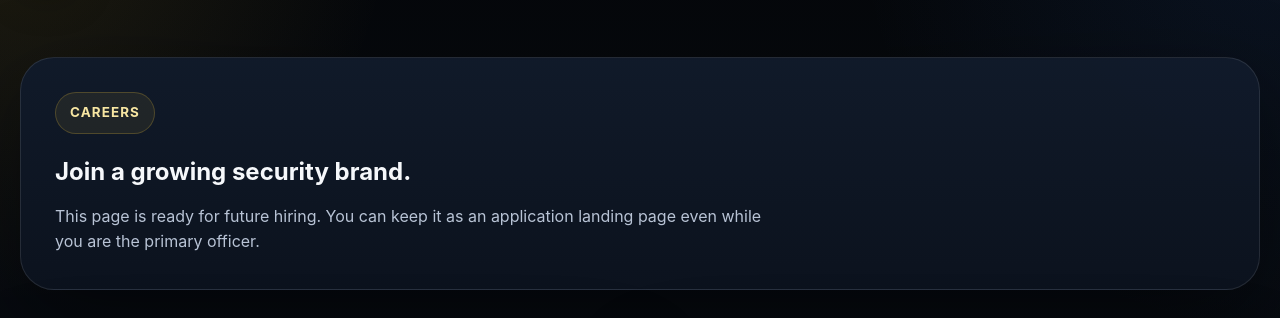
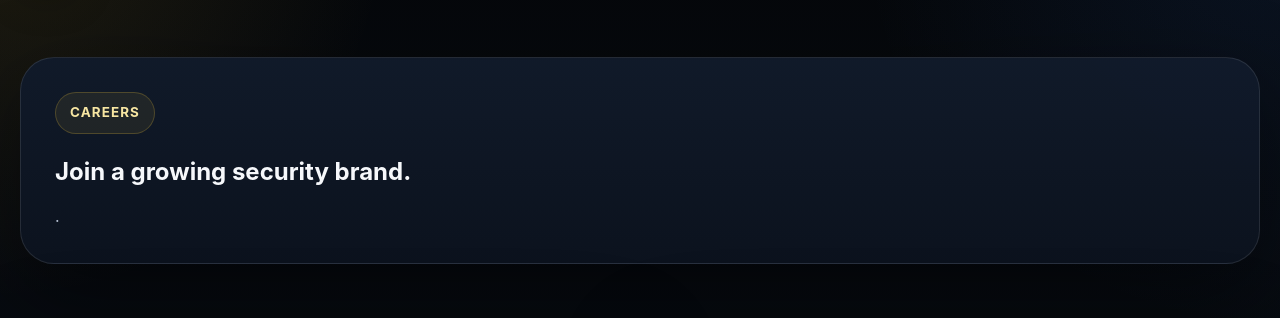
Before and after one commit to Dominion26-manifest/dominion-security-tx, a plain HTML site: page careers.html in a window 1280 px wide. Shown: the part 90-408 px from the top of the page. Drawn offline with Linux system fonts and the light colour scheme.

Commit message:
Modify careers page introductory text
Updated the careers page to remove text from the introductory paragraph.

```diff
--- a/careers.html
+++ b/careers.html
@@ -32,7 +32,7 @@
   </header>
 
 <main class="wrap">
-  <section class="page-hero"><div class="content"><div class="eyebrow">Careers</div><h2>Join a growing security brand.</h2><p>This page is ready for future hiring. You can keep it as an application landing page even while you are the primary officer.</p></div></section>
+  <section class="page-hero"><div class="content"><div class="eyebrow">Careers</div><h2>Join a growing security brand.</h2><p>.</p></div></section>
   <section>
     <div class="two-col">
       <div class="panel"><div class="section-head" style="margin-bottom:8px"><div><h3>What we look for</h3></div></div><ul class="list"><li><span class="bullet"></span><span>Professional appearance and attitude</span></li><li><span class="bullet"></span><span>Reliable communication and punctuality</span></li><li><span class="bullet"></span><span>Respect for policy, procedure, and client needs</span></li><li><span class="bullet"></span><span>Commitment to integrity and vigilance</span></li></ul></div>
```
